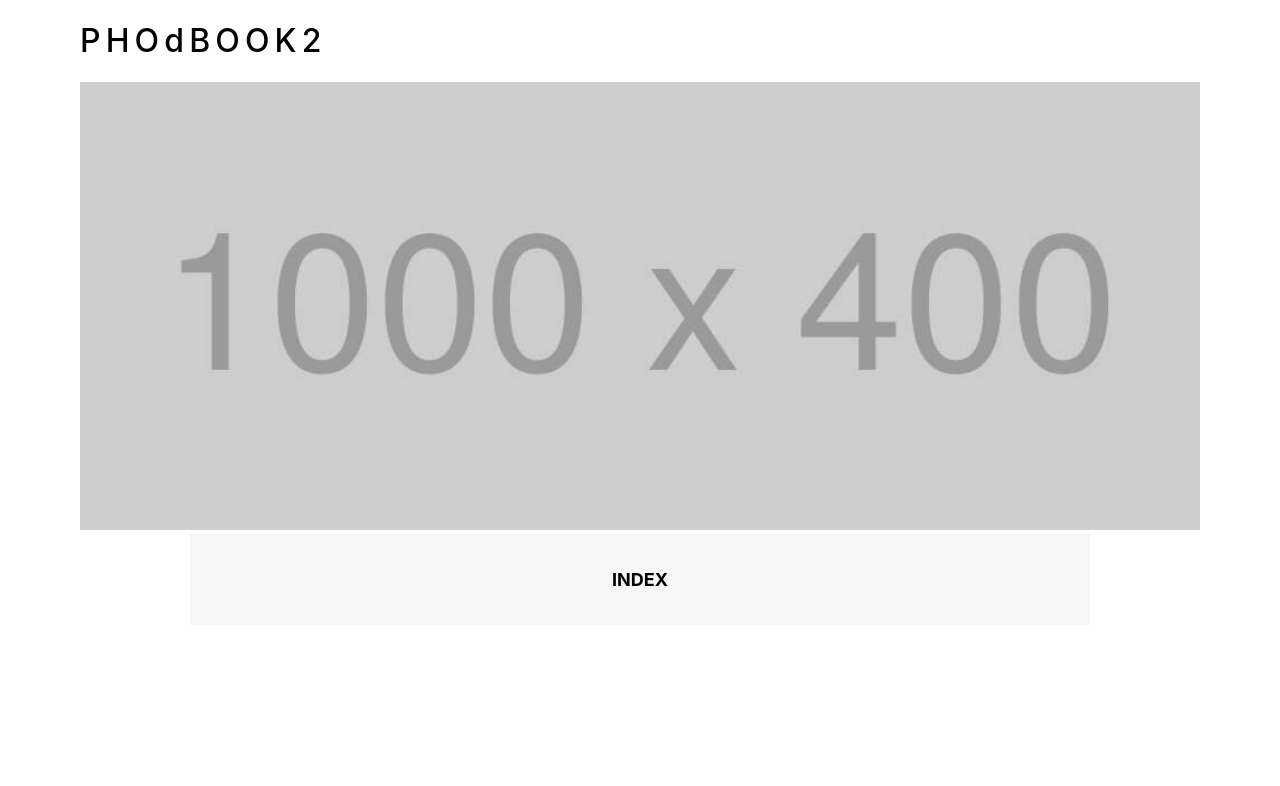
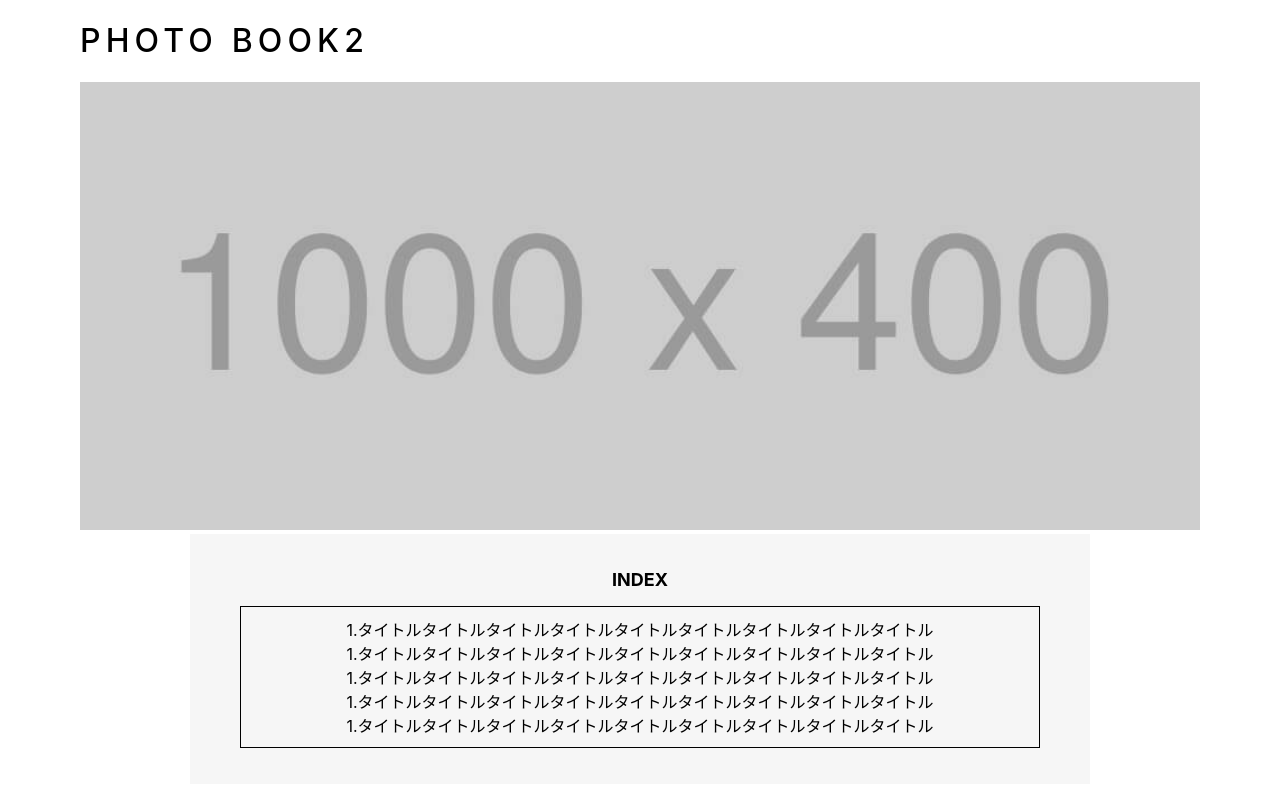
Before and after one commit to keisuke9360-0122/feuture-create_reactsite, a React (Create React App) app in the folder react-app/: page / in a window 1280 px wide. Shown: the top 786 px of the page. Built offline with nearby package versions, Linux system fonts and the light colour scheme.

Commit message:
８割完成

```diff
--- a/react-app/src/App.jsx
+++ b/react-app/src/App.jsx
@@ -9,7 +9,7 @@ export default function App() {
     <>
       <Ccontainer>
         <Header>
-          <Chead_txt>PHOdBOOK2</Chead_txt>
+          <Chead_txt>PHOTO BOOK2</Chead_txt>
         </Header>
         <Mv></Mv>
         <CScontainer>
--- a/react-app/src/component/Molecules/IndexList.jsx
+++ b/react-app/src/component/Molecules/IndexList.jsx
@@ -1,6 +1,6 @@
 import styled from "styled-components";
 export const IndexList = () => {
-  return;
+  return (
     <Cul>
       <Clist>
         1.タイトルタイトルタイトルタイトルタイトルタイトルタイトルタイトルタイトル
@@ -17,10 +17,12 @@ export const IndexList = () => {
       <Clist>
         1.タイトルタイトルタイトルタイトルタイトルタイトルタイトルタイトルタイトル
       </Clist>
-  </Cul>;
-  // 初期化
+    </Cul>
+  );
 };
-const Clist = styled.li``;
+const Clist = styled.li`
+  list-style: none;
+`;
 const Cul = styled.ul`
   border: 1px solid #000000;
   padding: 10px;
```
Lines whose indentation alone changed are shown as unchanged.
